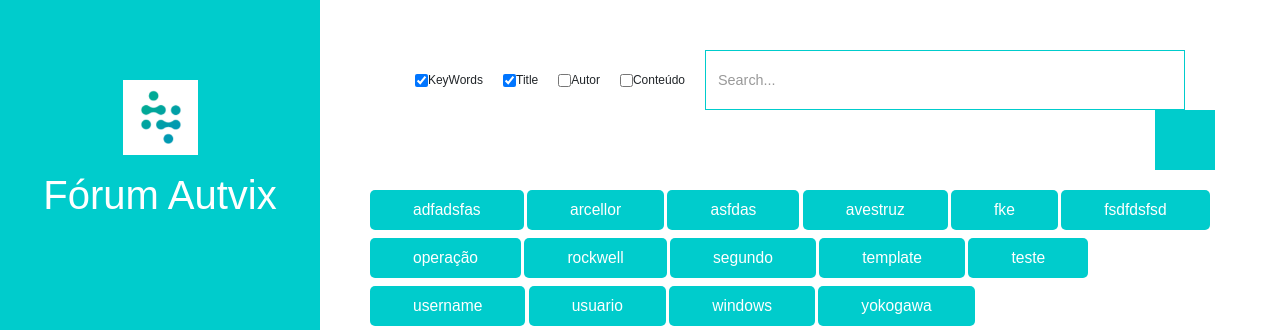
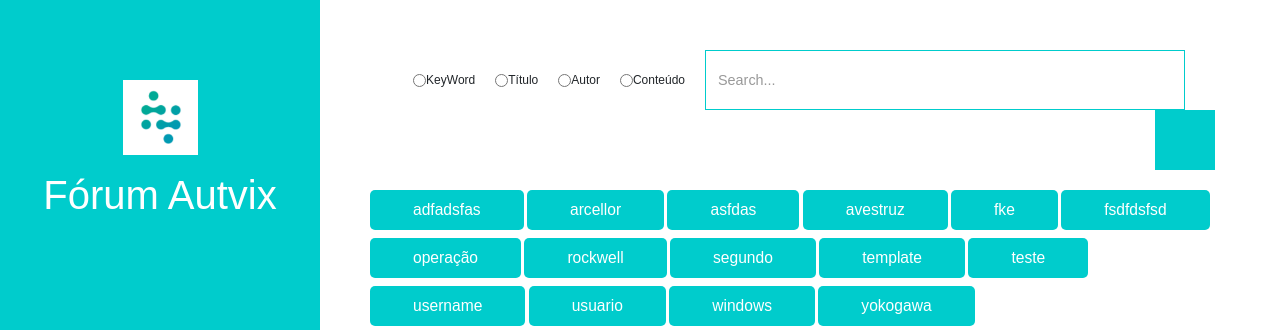
Before and after one commit to Delarmelina/OnlineForum, a Django app: page /keyWords/ in a window 1280 px wide. Shown: the top 330 px of the page. Run offline with Django 3.2, Linux system fonts and the light colour scheme; data comes from the database, SQL or seed files in the repository; some libraries are stand-ins or nearby versions; some web fonts are replaced.

Commit message:
HTML do search

```diff
--- a/Forum/templates/keyWords.html
+++ b/Forum/templates/keyWords.html
@@ -33,17 +33,17 @@
     <div class="row tm-row">
         <div class="col-12">
             <form method="GET" class="form-inline tm-mb-20 tm-search-form">
-                    <input type="checkbox" id="kwCheck" name="kwCheck" checked>
-                    <label for="kwCheck" class='tm-mr-20'>KeyWords</label>
-                    <input type="checkbox" id="titleCheck" name="titleCheck" checked>
-                    <label for="titleCheck" class='tm-mr-20'>Title</label>
-                    <input type="checkbox" id="AutorCheck" name="AutorCheck">
+                    <input type="radio" id="kwCheck" name="type_search" value="0">
+                    <label for="kwCheck" class='tm-mr-20'>KeyWord</label><br>
+                    <input type="radio" id="titleCheck" name="type_search" value="1">
+                    <label for="titleCheck" class='tm-mr-20'>Título</label><br>
+                    <input type="radio" id="AutorCheck" name="type_search" value="2">
                     <label for="AutorCheck" class='tm-mr-20'>Autor</label>
-                    <input type="checkbox" id="ContCheck" name="ContCheck">
-                    <label for="ContCheck" class='tm-mr-20'>Conteúdo</label>
+                    <input type="radio" id="Content" name="type_search" value="3">
+                    <label for="Content" class='tm-mr-20'>Conteúdo</label>
 
                 <input class="form-control tm-search-input" name="query" type="text" placeholder="Search..." aria-label="Search">
-                <button class="tm-search-button" type="submit">
+                <button class="tm-search-button" type="submit" href="../search/">
                     <i class="fas fa-search tm-search-icon" aria-hidden="true"></i>
                 </button>
             </form>
@@ -53,8 +53,10 @@
     <div class="row tm-row ">
         <div class="keyWords">
             {% for key in keys %}
-                <a href="../search/{{ key }}" class="mb-2 tm-btn tm-btn-primary">{{ key }}</a>
+                <a href="../search/?type_search=0&query={{ key }}" class="mb-2 tm-btn tm-btn-primary">{{ key }}</a>
             {% endfor %}
         </div>
     </div>
 {% endblock %}
+
+?type_search=3&query=dasdsa
--- a/Forum/views.py
+++ b/Forum/views.py
@@ -56,12 +56,17 @@ def keyWords(request):
 
 def search(request, kw):
 
-    kwCheck = request.GET.get('kwCheck')
-    titleCheck = request.GET.get('titleCheck')
-    AutorCheck = request.GET.get('AutorCheck')
-    ContCheck = request.GET.get('ContCheck')
-    query = request.GET.get('query')
+    # 0 = KeyWords // 1 = Title // 2 = Author // 3 = Content
 
-    posts = Post.objects.filter(keyWords__contains=kw)
+    search_by = request.GET.get('type_search')
+
+    if search_by == '0':
+        posts = Post.objects.filter(keyWords__contains=kw)
+    elif search_by == '1':
+        posts = Post.objects.filter(title__contains=kw)
+    elif search_by == '2':
+        posts = Post.objects.filter(author__username__contains=kw)
+    elif search_by == '3':
+        posts = Post.objects.filter(content__contains=kw)
 
     return render(request, './search.html', {'posts': posts})
```
